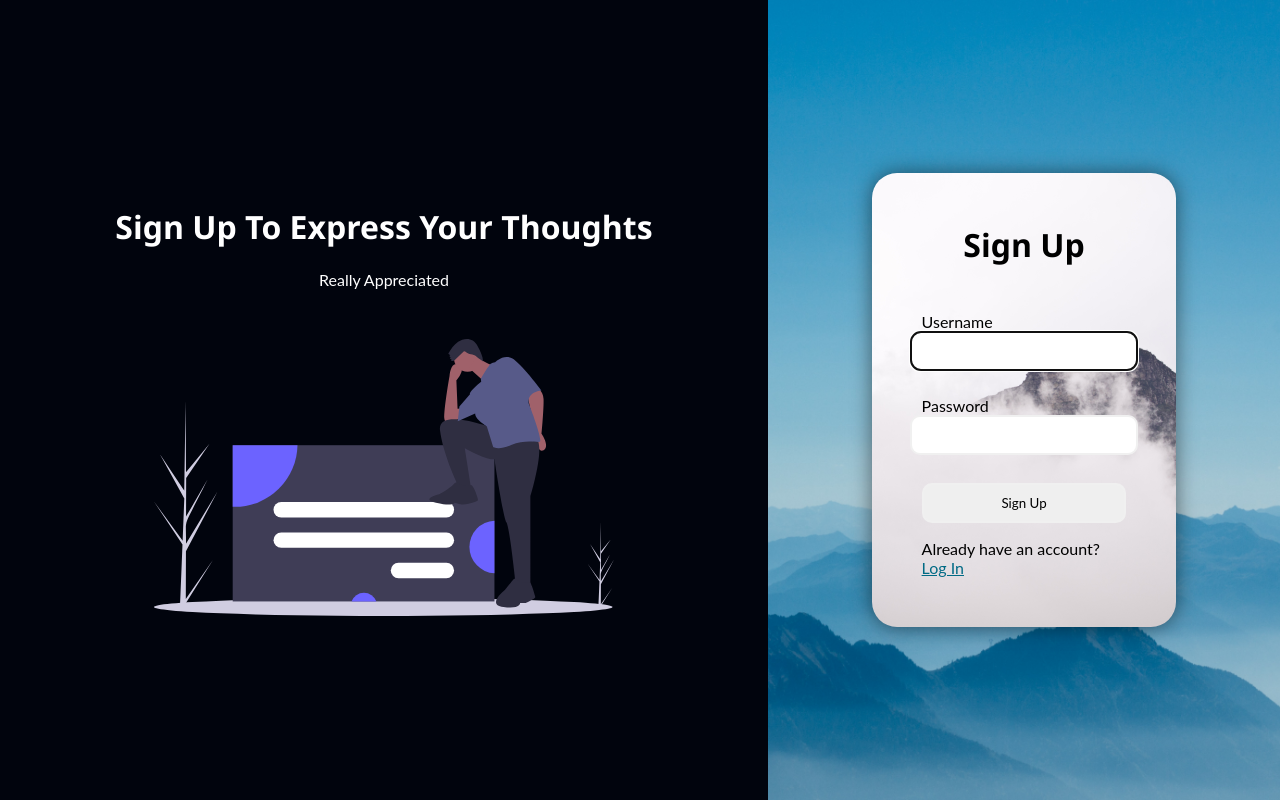
After one commit to randomCOSMOS/Blog, a Flask app: page /sign in a window 1280 px wide. The commit adds this page. Run offline with Flask 2, Linux system fonts and the light colour scheme; data that the repository does not hold is empty; some libraries are stand-ins or nearby versions.

Commit message:
added sign in page

```diff
--- a/app.py
+++ b/app.py
@@ -1,4 +1,4 @@
-from flask import Flask, render_template, request, redirect
+from flask import Flask, render_template, request, redirect, url_for
 from dotenv import load_dotenv
 from os.path import join, dirname
 import psycopg2
@@ -96,17 +96,19 @@ def manage():
 
 
 # delete function
-@app.route('/delete/<id>')
-def delete(id):
-    cur.execute('delete from posts where id={}'.format(id))
+@app.route('/delete')
+def delete():
+    id = request.args['id']
+    cur.execute('delete from posts where id=%s', id)
     con.commit()
     return redirect('/manage')
 
 
 # edit function
-@app.route('/edit/<id>', methods=['POST', 'GET'])
-def edit(id):
-    cur.execute('select * from posts where id=%s', (id))
+@app.route('/edit', methods=['POST', 'GET'])
+def edit():
+    id = request.args['id']
+    cur.execute('select * from posts where id=%s', id)
     edit_post = cur.fetchall()[0]
     if request.method == 'GET':
         return render_template('edit.html', post=edit_post)
@@ -124,5 +126,41 @@ def edit(id):
         return redirect('/manage')
 
 
+@app.route('/sign', methods=['POST', 'GET'])
+def sign():
+    if request.method == 'GET':
+        post_id = []
+        cur.execute('select id from users')
+        for id in cur.fetchall():
+            post_id.append(id[0])
+
+        if post_id:
+            max_id = max(post_id)
+        else:
+            max_id = 0
+
+        cur.execute('alter sequence users_id_seq restart with {}'.format(max_id + 1))
+
+        return render_template('sign.html')
+    else:
+        username = request.form['username']
+        password = request.form['password']
+
+        print(username, password)
+
+        cur.execute("select * from users where name='" + username + "'")
+        if cur.fetchall():
+            return render_template('sign.html', error=True)
+        else:
+            cur.execute('insert into users (name,password) values (%s,%s)', (username, password))
+            con.commit()
+        return redirect('/')
+
+@app.route('/login', methods=['POST', 'GET'])
+def login():
+    if request.method == 'GET':
+        render_template('')
+
+
 if __name__ == '__main__':
     app.run(debug=True, port=3000)
--- a/static/css/edit.css
+++ b/static/css/edit.css
@@ -11,7 +11,7 @@ form {
 
 label {
     display: block;
-    font-family: "Leelawadee UI";
+    font-family: "lato";
     color: white;
     text-align: left;
     margin-top: 20px;
@@ -26,7 +26,7 @@ textarea {
     border: 2px solid var(--blue);
     background-color: var(--grey);
     color: white;
-    font-family: "Leelawadee UI";
+    font-family: "lato";
 }
 
 input:last-of-type {
--- a/static/css/home.css
+++ b/static/css/home.css
@@ -38,7 +38,7 @@ header div p {
     margin: 50px 0px;
     width: calc(100vw - 40px);
     padding: 0px 20px;
-    font-family: 'Leelawadee UI';
+    font-family: 'lato';
 }
 
 .latest-post a {
@@ -77,7 +77,7 @@ hr {
     color: var(--light-grey);
     margin: 5px 0px;
     font-size: 1rem;
-    font-family: 'Leelawadee UI';
+    font-family: 'lato';
     margin: 10px 10px;
 }
 
--- a/static/css/manage.css
+++ b/static/css/manage.css
@@ -2,6 +2,12 @@
     display: flex;
     flex-direction: column;
     align-items: center;
+}
+
+#body>h2{
+    color: white;
+    text-align: center;
+    font-size: 2rem;
 }
 
 h1 {
--- /dev/null
+++ b/static/css/sign.css
@@ -0,0 +1,121 @@
+:root {
+    --blue: #006a85;
+    --dark-blue: #01040D;
+    --grey: #181a1b;
+    --light-grey: #8a8c82;
+}
+
+body {
+    padding: 0px;
+    margin: 0px;
+    display: flex;
+}
+
+.illustration {
+    background-color: var(--dark-blue);
+    width: 60vw;
+    height: 100vh;
+    display: flex;
+    flex-direction: column;
+    align-items: center;
+    justify-content: center;
+}
+
+.illustration h1 {
+    color: white;
+    font-family: 'Segoe UI', Tahoma, Geneva, Verdana, sans-serif;
+}
+
+.illustration p {
+    color: white;
+    font-family: lato;
+    margin: 0px;
+}
+
+.illustration img {
+    width: 60%;
+    margin-top: 50px;
+}
+
+.sign-up {
+    /* background-color: var(--blue); */
+    background-image: url('../images/bg.jpg');
+    background-position: center;
+    background-size: cover;
+    width: 40vw;
+    height: 100vh;
+    display: flex;
+    justify-content: center;
+    align-items: center;
+}
+
+form {
+    width: 40%;
+    display: flex;
+    flex-direction: column;
+    background-color: white;
+    padding: 50px;
+    border-radius: 25px;
+    background-image: url('../images/pattern.jpg');
+    background-position: center;
+    background-size: cover;
+    box-shadow: 0px 0px 20px rgba(0, 0, 0, 0.5);
+}
+
+form h1 {
+    margin-top: 0px;
+    font-family: 'Segoe UI', Tahoma, Geneva, Verdana, sans-serif;
+    align-self: center;
+}
+
+label {
+    display: block;
+    margin-top: 25px;
+    font-family: lato;
+    align-self: flex-start;
+}
+
+input {
+    width: 100%;
+    font-family: lato;
+    padding: 10px;
+    border: none;
+    border-radius: 10px;
+    align-self: center;
+    border: 2px solid #f0f0f0;
+}
+
+input:focus {
+    border: 2px solid #d3d3d3;
+}
+
+.error {
+    display: none;
+    margin: 0px;
+    color: red;
+    font-size: 0.8rem;
+}
+
+.duplicate {
+    margin: 0px;
+    color: red;
+    font-size: 0.8rem;
+}
+
+.submit {
+    margin-top: 10px;
+    padding: 10px 45px;
+}
+
+form p {
+    margin-bottom: 0px;
+    font-family: lato;
+}
+
+form a {
+    color: var(--blue)
+}
+
+.c-label {
+    background-color: pink !important;
+}
--- a/templates/home.html
+++ b/templates/home.html
@@ -17,6 +17,11 @@
 <h2>Sorry no posts. 😔</h2>
 
 {% else %}
+<div class="sidemenu">
+
+</div>
+
+<div class="blog">
     <div class="latest-post">
         {% set id = latest_post[0] %}
         {% set heading = latest_post[1] %}
@@ -56,5 +61,6 @@
         {% endfor %}
     </div>
     {% endif %}
+</div>
 
 {% endblock %}
--- a/templates/manage.html
+++ b/templates/manage.html
@@ -32,9 +32,9 @@
         <td>{{ heading }}</td>
         <td>{{ date }}</td>
         <td>
-            <a href="/delete/{{ id }}">Remove</a>
+            <a href="{{url_for('delete', id=id)}}">Remove</a>
             <br>
-            <a href="/edit/{{ id }}">Edit</a>
+            <a href="{{url_for('edit', id=id)}}">Edit</a>
         </td>
     </tr>
     {% endfor %}
--- a/templates/post.html
+++ b/templates/post.html
@@ -7,7 +7,6 @@
 
 
 {% block body %}
-
 
 <header>
     <h1>Create Post</h1>
@@ -22,10 +21,7 @@
     <input type="text" name="subtitle" id="subtitle" tabindex="2">
 
     <label for="article">Article</label>
-    <textarea name="article" id="article" rows="5" tabindex="3"></textarea>
-
-    <label for="author">Author</label>
-    <input type="text" name="author" id="author" tabindex="4">
+    <textarea name="article" id="article" rows="10" tabindex="3"></textarea>
     <br>
     <input type="submit" value="SUBMIT" tabindex="5">
 </form>
--- /dev/null
+++ b/templates/sign.html
@@ -0,0 +1,49 @@
+<!DOCTYPE html>
+<html lang="en">
+
+<head>
+    <meta charset="UTF-8">
+    <meta name="viewport" content="width=device-width, initial-scale=1.0">
+    <meta http-equiv="X-UA-Compatible" content="ie=edge">
+    <link rel="stylesheet" href="{{url_for('static', filename='css/sign.css')}}">
+    <title>Sign Up</title>
+</head>
+
+<body>
+
+
+    <div class="illustration">
+        <h1>Sign Up To Express Your Thoughts</h1>
+        <p>Really Appreciated</p>
+        <img src="{{url_for('static', filename='images/sign-in.svg')}}" alt="">
+    </div>
+    <div class="sign-up">
+        <form action="/sign" method="POST">
+            <h1>Sign Up</h1>
+
+            <label for="username">Username</label>
+            <input type="text" oninvalid="invalid()" name="username" id="username" pattern="[a-z0-9_]+" tabindex="1" autofocus
+                required>
+            <p class="error">Only use lowercase and underscore.</p>
+            {% if error %}
+            <p class="duplicate">Already taken</p>
+            {% endif %}
+
+            <label for="password">Password</label>
+            <input type="password" minlength="5" name="password" id="password" tabindex="2" required>
+            <br>
+            <input type="submit" value="Sign Up" class="submit" tabindex="3">
+
+            <p>Already have an account? <a href="/login">Log In</a></p>
+        </form>
+    </div>
+
+    <script>
+        function invalid() {
+            document.querySelector('.error').style.display = 'block';
+        }
+    </script>
+
+</body>
+
+</html>
```
Also changed, not shown: static/css/base.css (+2 -6 lines), static/css/post.css (+4 -4 lines), templates/base.html (+5 -2 lines), templates/pass.html (+10 -2 lines), static/images/bg.jpg (added), static/images/pattern.jpg (added), static/images/sign-in.svg (added). Lines whose indentation alone changed are shown as unchanged.
